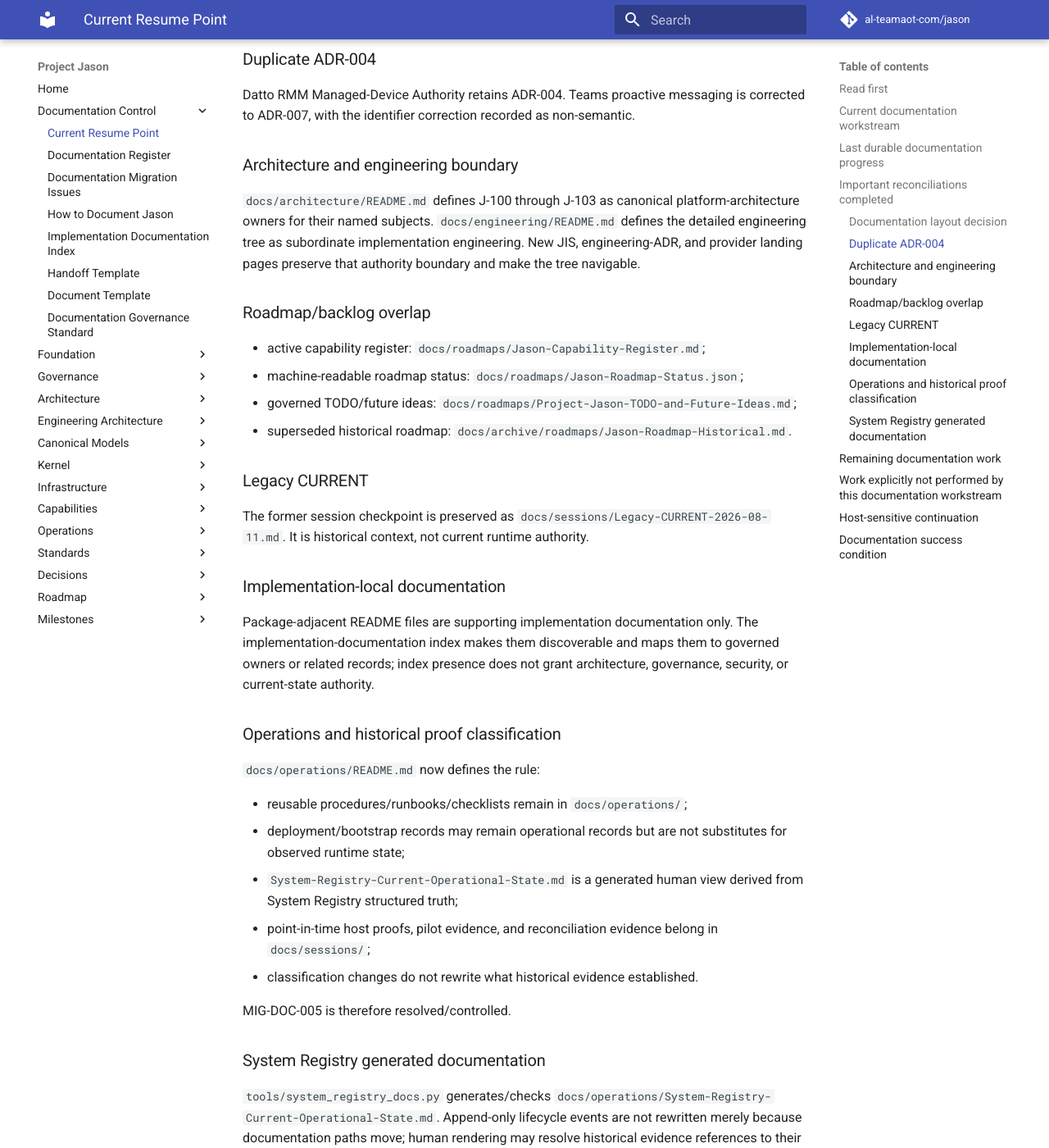
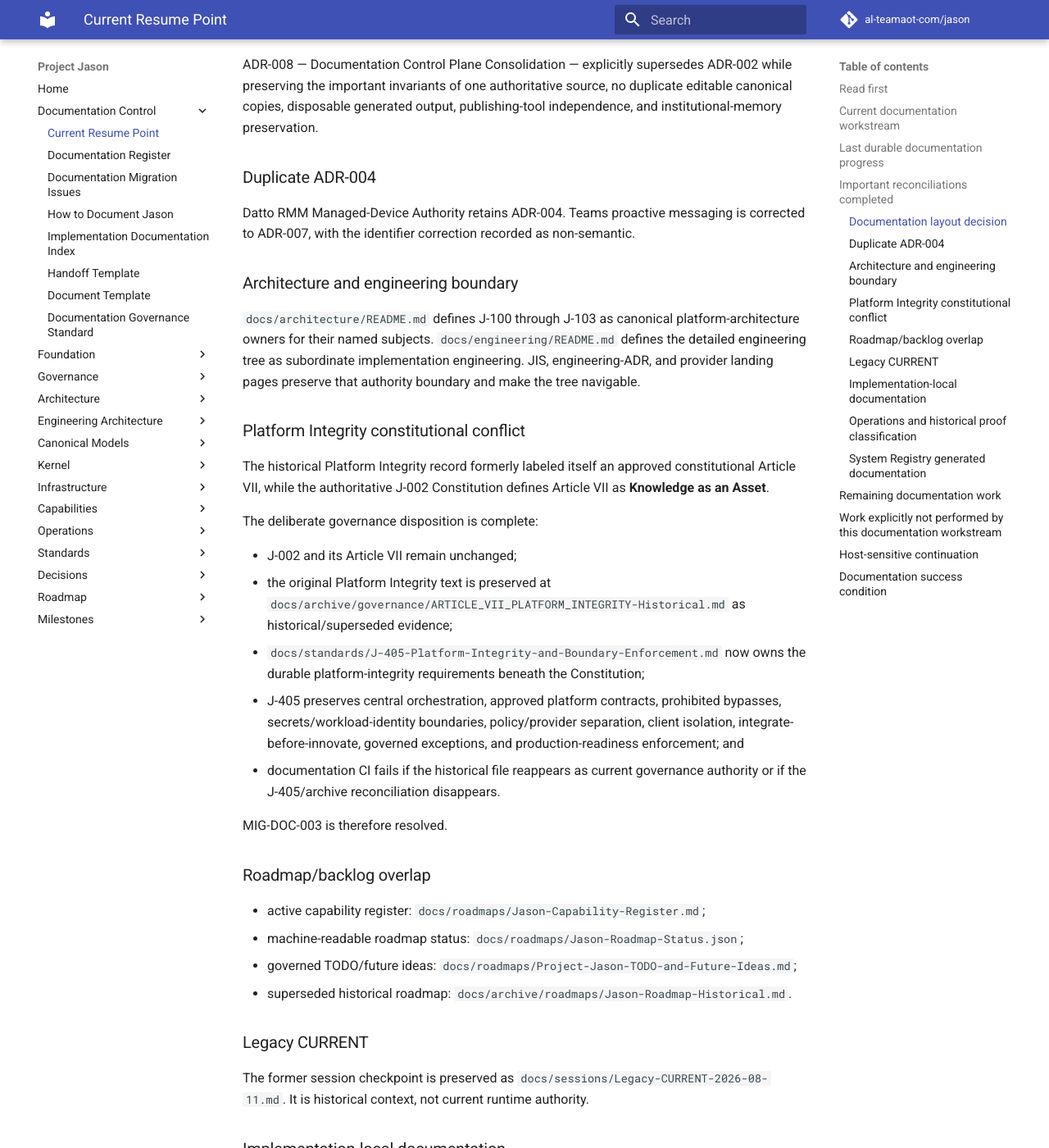
Before and after one commit to al-teamaot-com/jason, an MkDocs documentation site: the page built from docs/control/CURRENT.md, in a window 1280 px wide and 1400 px high, scrolled down 2635 px. Shown: the whole window at 82% size. Built offline with MkDocs 1.6.1 and Material for MkDocs 9.7.7, drawn with Linux system fonts in a browser that asks for light colours; comment, search, counter and statistics services are not loaded; some of the changed text lies outside the part shown.

Commit message:
Record resolved Platform Integrity governance disposition

```diff
--- a/docs/control/CURRENT.md
+++ b/docs/control/CURRENT.md
@@ -1,7 +1,7 @@
 # Project Jason — Current Resume Point
 
 **Updated:** 2026-08-11
-**Status:** Documentation consolidation structurally complete; implementation-local indexing and operations/proof classification complete; strict MkDocs and Validate Jason green; final plain-text path audit and one deliberate constitutional reconciliation remain
+**Status:** Documentation consolidation structurally complete; implementation-local indexing, operations/proof classification, and Platform Integrity constitutional reconciliation complete; final plain-text path audit and post-reconciliation CI/rebase check remain
 **Canonical purpose:** Human-readable resume point for current work. Production/runtime facts must still be established from current Git, the System Registry, and fresh host evidence when required.
 
 ## Read first
@@ -14,9 +14,10 @@
 4. `docs/control/HOW-TO-DOCUMENT-JASON.md`
 5. `docs/control/IMPLEMENTATION-DOCUMENTATION-INDEX.md` when implementation-local guidance is relevant
 6. `docs/control/DOCUMENTATION-MIGRATION-ISSUES.md` when documentation authority or historical paths matter
-7. `docs/operations/README.md` for the procedure/deployment/generated-state/evidence boundary
-8. the governing architecture/ADR/runbook/component/engineering records for the intended workstream
-9. current GitHub state and System Registry/host evidence before asserting live production state
+7. `docs/standards/J-405-Platform-Integrity-and-Boundary-Enforcement.md` when platform boundary or bypass rules matter
+8. `docs/operations/README.md` for the procedure/deployment/generated-state/evidence boundary
+9. the governing architecture/ADR/runbook/component/engineering records for the intended workstream
+10. current GitHub state and System Registry/host evidence before asserting live production state
 
 ## Current documentation workstream
 
@@ -39,18 +40,19 @@
 - `docs/control/DOCUMENTATION-REGISTER.md` as the ownership/classification register;
 - `docs/control/IMPLEMENTATION-DOCUMENTATION-INDEX.md` as the governed discovery/control index for implementation- and infrastructure-local README files;
 - CI enforcement that every tracked `implementation/**/README.md` and `infrastructure/**/README.md` is represented in that index;
-- `docs/control/DOCUMENTATION-MIGRATION-ISSUES.md` as the reconciliation register for unresolved documentation authority/path issues;
+- `docs/control/DOCUMENTATION-MIGRATION-ISSUES.md` as the reconciliation register for documentation authority/path issues;
 - `docs/control/CURRENT.md` as the only canonical current resume point;
 - canonical Foundation, Governance, Architecture, Models, Components, Standards, Decisions, Roadmaps, Operations, Sessions, Journal, and Milestones beneath `docs/`;
 - the former top-level engineering `architecture/` tree under `docs/engineering/`, explicitly subordinate to the Constitution, project ADRs, and canonical J-series platform architecture;
 - the former numbered documentation roots retired and rejected by documentation validation;
 - direct MkDocs publication from `docs_dir: docs` without a mixed-source assembly staging tree;
 - strict MkDocs navigation repaired for JIS, engineering ADR, provider, capability, execution-policy, and governed-resolution records;
-- `Validate Jason` green on the repaired direct-docs tree;
 - `docs/operations/README.md` as the authority/classification boundary for repeatable operational material, deployment records, generated current-state representation, and historical proof evidence;
 - point-in-time `CAP-007-Live-Pilot-Proof-2026-08-11.md` preserved under `docs/sessions/` with evidence identity and conclusions unchanged;
 - `OPS-ITGLUE-DATTO-LIVE-CONVERGENCE-PROOF.md` intentionally retained under `docs/operations/` because its primary content is a reusable observe-only runbook despite its filename;
-- known current-use path drift in that convergence runbook and the CAP-007/session indexes repaired to current `docs/operations/`, `docs/sessions/`, and `docs/control/` paths.
+- known current-use path drift in that convergence runbook and the CAP-007/session indexes repaired to current `docs/operations/`, `docs/sessions/`, and `docs/control/` paths;
+- the historical Platform Integrity “Article VII” conflict deliberately resolved without changing the current Constitution; and
+- CI now explicitly validates the J-405/archive disposition so the conflicting free-standing constitutional Article VII cannot silently reappear.
 
 Repository-root `README.md`, `CONTRIBUTING.md`, and `SECURITY.md` remain conventional entry/control files only and direct durable project knowledge into `docs/` rather than maintaining parallel current-state narratives.
 
@@ -66,7 +68,21 @@
 
 ### Architecture and engineering boundary
 
-`docs/architecture/README.md` defines J-100 through J-103 as canonical platform-architecture owners for their named subjects. `docs/engineering/README.md` defines the detailed engineering tree as subordinate implementation engineering. New JIS, engineering-ADR, and provider landing pages preserve that authority boundary and make the tree navigable.
+`docs/architecture/README.md` defines J-100 through J-103 as canonical platform-architecture owners for their named subjects. `docs/engineering/README.md` defines the detailed engineering tree as subordinate implementation engineering. JIS, engineering-ADR, and provider landing pages preserve that authority boundary and make the tree navigable.
+
+### Platform Integrity constitutional conflict
+
+The historical Platform Integrity record formerly labeled itself an approved constitutional Article VII, while the authoritative J-002 Constitution defines Article VII as **Knowledge as an Asset**.
+
+The deliberate governance disposition is complete:
+
+- J-002 and its Article VII remain unchanged;
+- the original Platform Integrity text is preserved at `docs/archive/governance/ARTICLE_VII_PLATFORM_INTEGRITY-Historical.md` as historical/superseded evidence;
+- `docs/standards/J-405-Platform-Integrity-and-Boundary-Enforcement.md` now owns the durable platform-integrity requirements beneath the Constitution;
+- J-405 preserves central orchestration, approved platform contracts, prohibited bypasses, secrets/workload-identity boundaries, policy/provider separation, client isolation, integrate-before-innovate, governed exceptions, and production-readiness enforcement; and
+- documentation CI fails if the historical file reappears as current governance authority or if the J-405/archive reconciliation disappears.
+
+MIG-DOC-003 is therefore resolved.
 
 ### Roadmap/backlog overlap
 
@@ -90,10 +106,10 @@
 - reusable procedures/runbooks/checklists remain in `docs/operations/`;
 - deployment/bootstrap records may remain operational records but are not substitutes for observed runtime state;
 - `System-Registry-Current-Operational-State.md` is a generated human view derived from System Registry structured truth;
-- point-in-time host proofs, pilot evidence, and reconciliation evidence belong in `docs/sessions/`;
+- point-in-time host proofs, pilot evidence, and reconciliation evidence belong in `docs/sessions/`; and
 - classification changes do not rewrite what historical evidence established.
 
-MIG-DOC-005 is therefore resolved/controlled.
+MIG-DOC-005 is resolved/controlled.
 
 ### System Registry generated documentation
 
@@ -101,10 +117,10 @@
 
 ## Remaining documentation work
 
-1. Complete the final plain-text/current-use path audit described by MIG-DOC-007. Strict MkDocs and known current operator-path repairs are already green; preserve historical path text when it intentionally describes former repository state.
-2. Perform deliberate governance review of `docs/governance/ARTICLE_VII_PLATFORM_INTEGRITY.md`, whose historical Article VII label conflicts with the current Constitution's Article VII. The conflict is contained and must not be silently rewritten.
+1. Complete the final plain-text/current-use path audit described by MIG-DOC-007. Strict MkDocs and known current operator-path repairs were already green before the J-405 reconciliation; preserve historical path text when it intentionally describes former repository state.
+2. Confirm post-reconciliation CI is green, including strict MkDocs and the strengthened documentation-control validator.
 3. Refetch/reconcile draft PR #161 with the latest `feature/jason-runtime-service` state immediately before merge or retargeting.
-4. Keep PR #161 draft until the remaining authority-sensitive reconciliation is deliberately disposed and final CI remains green.
+4. Once the final path audit, base reconciliation, and CI are clean, the documentation branch is ready for final PR review/undraft; no unresolved constitutional disposition remains.
 
 ## Work explicitly not performed by this documentation workstream
 
@@ -118,7 +134,7 @@
 
 ## Documentation success condition
 
-Structural consolidation is now evidenced by the direct `docs/` tree building cleanly under strict MkDocs and by `Validate Jason` passing after navigation/index repairs.
+Structural consolidation is evidenced by the direct `docs/` tree building cleanly under strict MkDocs and by repository validation after navigation/index repairs. The final reconciliation pass must retain that green state before PR #161 is ready to leave draft.
 
 Ongoing documentation governance is successful when:
 
```
Also changed, not shown: other parts of docs/control/CURRENT.md (+2 -2 lines).
